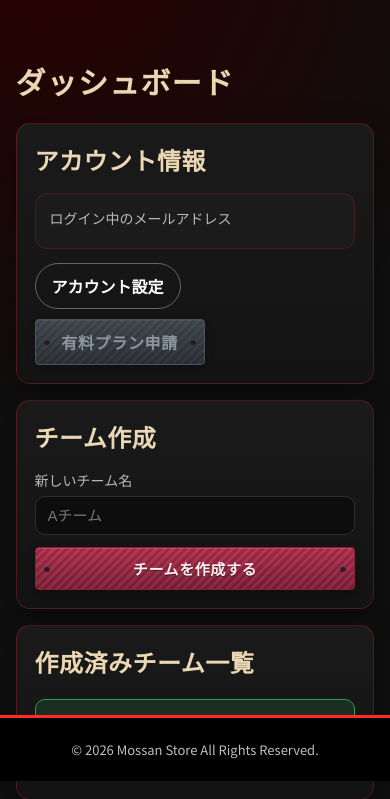
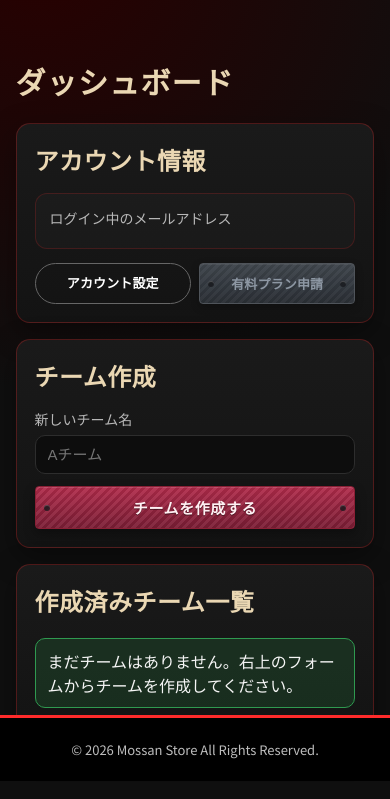
Before and after one commit to ryosuke0612/mossan-store, a Python web app: template templates/admin_dashboard_cards_v2.html in a window 390 px wide. Shown: the part 63-862 px from the top of the page. Run offline with Jinja, Linux system fonts and the light colour scheme; the template is opened without the code that fills it, so the values that code supplies are empty; some web fonts are replaced.

Commit message:
codex  管理者ダッシュボードの導線とスマホ表示レイアウトを調整

```diff
--- a/templates/admin_dashboard_cards_v2.html
+++ b/templates/admin_dashboard_cards_v2.html
@@ -125,15 +125,17 @@
 .member-url-wrap {
   display: flex;
   align-items: center;
-  gap: 10px;
+  justify-content: flex-start;
+  gap: 6px;
   width: 100%;
-  flex-wrap: wrap;
+  flex-wrap: nowrap;
+  min-width: 0;
 }
 .member-page-btn {
   flex: 0 1 auto;
   display: inline-flex;
   align-items: center;
-  justify-content: center;
+  justify-content: flex-start;
   min-height: 0;
   padding: 0;
   border: none;
@@ -166,6 +168,7 @@
   border: none;
   background: transparent;
   box-shadow: none;
+  transition: opacity 0.18s ease;
 }
 .copy-url-btn svg {
   width: 22px;
@@ -186,17 +189,47 @@
   background: transparent;
 }
 .member-url-wrap .copy-feedback {
-  display: inline-block;
-  font-size: 12px;
-  line-height: 1.2;
-  color: #9fe3b6;
+  display: none;
+  align-items: center;
+  justify-content: center;
+  width: 32px;
+  height: 32px;
+  color: #69d88b;
   opacity: 0;
-  transform: translateY(1px);
+  transform: scale(0.85);
   transition: opacity 0.18s ease;
   pointer-events: none;
 }
 .member-url-wrap .copy-feedback.is-visible {
+  display: inline-flex;
   opacity: 1;
+  transform: scale(1);
+}
+.member-url-wrap.is-copy-complete .copy-url-btn {
+  opacity: 0;
+  pointer-events: none;
+}
+.member-url-wrap .copy-feedback::before {
+  content: "";
+  display: block;
+  width: 12px;
+  height: 7px;
+  border-left: 2px solid currentColor;
+  border-bottom: 2px solid currentColor;
+  transform: rotate(-45deg);
+}
+.dashboard-top .btn-row {
+  display: flex;
+  gap: 10px;
+  flex-wrap: nowrap;
+}
+.dashboard-top .btn-row > .btn,
+.dashboard-top .btn-row > .fancy-admin-btn,
+.dashboard-top .btn-row > span.btn {
+  flex: 1 1 0;
+  min-width: 0;
+  justify-content: center;
+  text-align: center;
 }
 .team-delete-form {
   position: absolute;
@@ -487,8 +520,36 @@
 }
 @media (max-width: 640px) {
   .member-page-btn {
-    font-size: 21px;
+    font-size: 15px;
     padding: 0;
+  }
+  .member-url-wrap {
+    gap: 4px;
+  }
+  .copy-url-btn {
+    min-width: 28px;
+    min-height: 28px;
+  }
+  .copy-url-btn svg {
+    width: 20px;
+    height: 20px;
+  }
+  .member-url-wrap .copy-feedback {
+    width: 28px;
+    height: 28px;
+  }
+  .dashboard-top .btn-row {
+    gap: 8px;
+  }
+  .dashboard-top .btn-row > .btn,
+  .dashboard-top .btn-row > .fancy-admin-btn,
+  .dashboard-top .btn-row > span.btn {
+    padding: 9px 10px;
+    font-size: 13px;
+    letter-spacing: 0.01em;
+    white-space: nowrap;
+    justify-content: center;
+    text-align: center;
   }
   .team-manage-actions {
     gap: 8px;
@@ -665,7 +726,8 @@ document.querySelectorAll("[data-copy-url]").forEach((button) => {
   let resetTimerId = null;
 
   button.addEventListener("click", async () => {
-    const feedback = button.parentElement ? button.parentElement.querySelector(".copy-feedback") : null;
+    const wrap = button.parentElement;
+    const feedback = wrap ? wrap.querySelector(".copy-feedback") : null;
     const relativeUrl = button.getAttribute("data-copy-url");
     const absoluteUrl = new URL(relativeUrl, window.location.origin).toString();
 
@@ -677,12 +739,17 @@ document.querySelectorAll("[data-copy-url]").forEach((button) => {
     try {
       await copyMemberUrl(absoluteUrl);
       if (feedback) {
-        feedback.textContent = "\u30b3\u30d4\u30fc\u3057\u307e\u3057\u305f";
+        feedback.textContent = "";
+        feedback.setAttribute("aria-label", "コピーしました");
         feedback.classList.add("is-visible");
+      }
+      if (wrap) {
+        wrap.classList.add("is-copy-complete");
       }
     } catch (error) {
       if (feedback) {
-        feedback.textContent = "\u30b3\u30d4\u30fc\u5931\u6557";
+        feedback.textContent = "";
+        feedback.setAttribute("aria-label", "コピー失敗");
         feedback.classList.add("is-visible");
       }
     }
@@ -691,6 +758,10 @@ document.querySelectorAll("[data-copy-url]").forEach((button) => {
       if (feedback) {
         feedback.classList.remove("is-visible");
         feedback.textContent = "";
+        feedback.removeAttribute("aria-label");
+      }
+      if (wrap) {
+        wrap.classList.remove("is-copy-complete");
       }
       resetTimerId = null;
     }, 1400);
```
